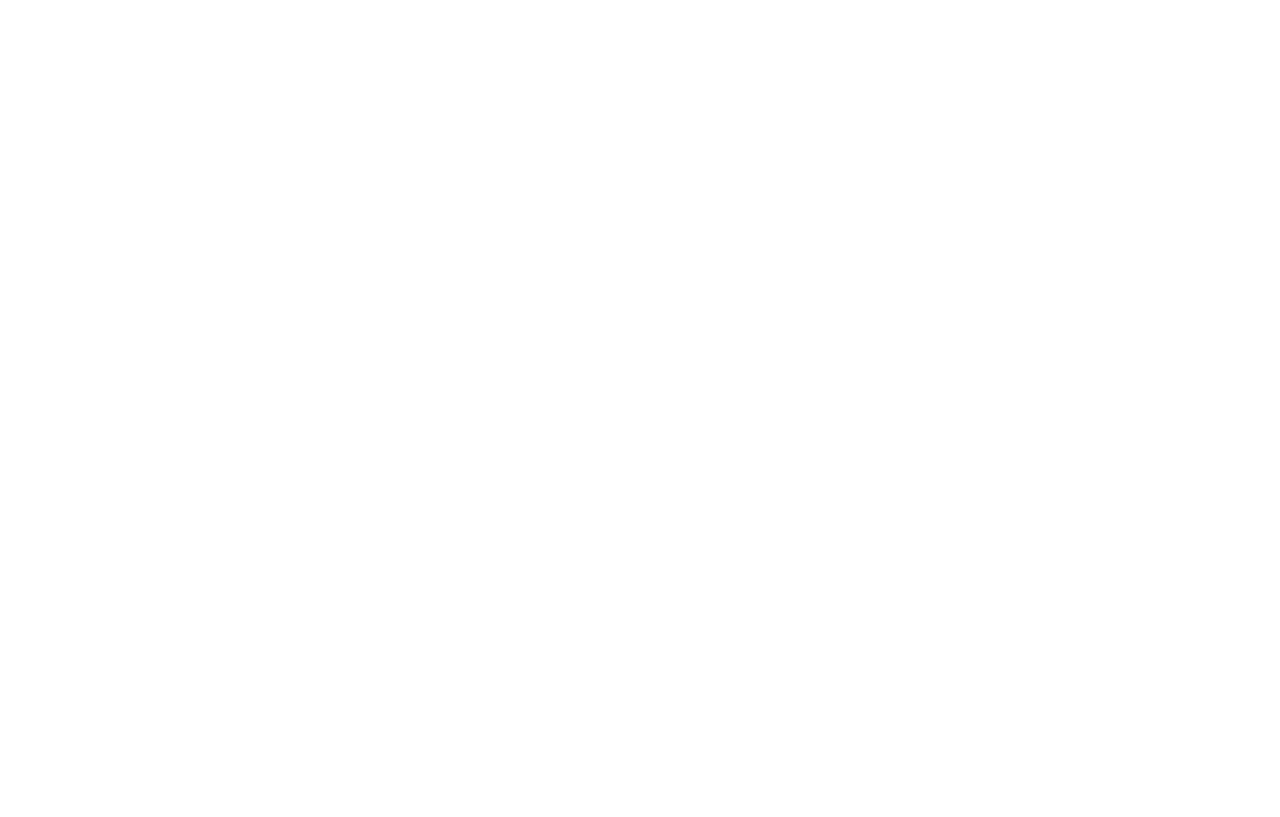
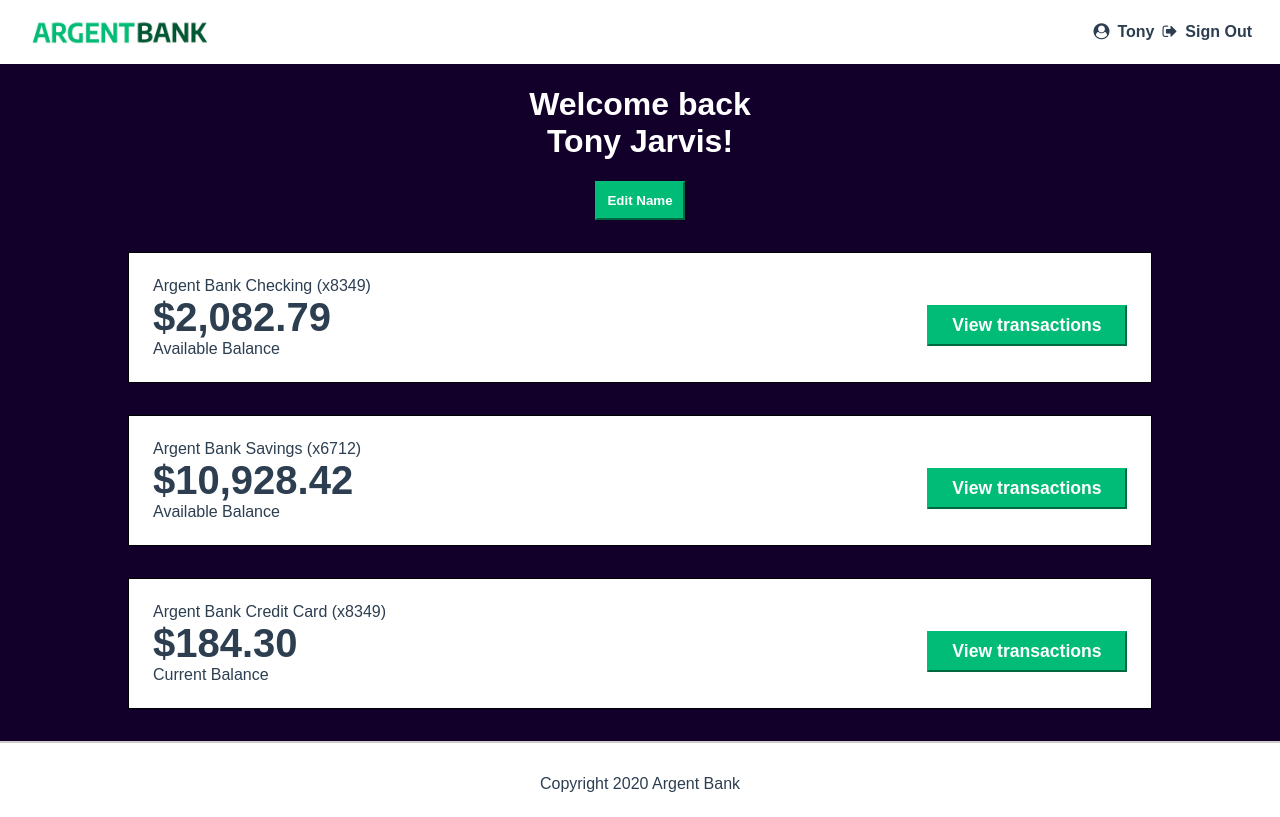
Before and after one commit to samakunchan/argent-bank, a React (Create React App) app: page /dashboard/user in a window 1280 px wide. Built offline with nearby package versions, Linux system fonts and the light colour scheme.

Commit message:
feat: pages
- Création d'un composant dashboard.
- Ajout du dashboard dans le router avec un path basique pour le moment.

```diff
--- a/src/index.jsx
+++ b/src/index.jsx
@@ -1,5 +1,6 @@
 import './index.scss';
 import { Route, BrowserRouter as Router, Routes } from 'react-router-dom';
+import DashboardPage from './pages/DashboardPage';
 import HomePage from './pages/HomePage';
 import LayoutComponent from './components/layout/LayoutComponent';
 import LoginPage from './pages/LoginPage';
@@ -10,12 +11,13 @@
 const root = ReactDOM.createRoot(document.getElementById('root'));
 root.render(
   <>
-    {/*<Router>*/}
-    <Router basename={'/argent-bank'}>
+    <Router>
+      {/*<Router basename={'/argent-bank'}>*/}
       <LayoutComponent>
         <Routes>
           <Route path='/' element={<HomePage />} />
           <Route path='/sign-in' element={<LoginPage />} />
+          <Route path='/dashboard/user' element={<DashboardPage />} />
         </Routes>
       </LayoutComponent>
     </Router>
--- /dev/null
+++ b/src/pages/DashboardPage/index.jsx
@@ -0,0 +1,49 @@
+import './index.scss';
+
+const DashboardPage = () => {
+  return (
+    <main className='main bg-dark'>
+      <div className='header'>
+        <h1>
+          Welcome back
+          <br />
+          Tony Jarvis!
+        </h1>
+        <button className='edit-button'>Edit Name</button>
+      </div>
+      <h2 className='sr-only'>Accounts</h2>
+      <section className='account'>
+        <div className='account-content-wrapper'>
+          <h3 className='account-title'>Argent Bank Checking (x8349)</h3>
+          <p className='account-amount'>$2,082.79</p>
+          <p className='account-amount-description'>Available Balance</p>
+        </div>
+        <div className='account-content-wrapper cta'>
+          <button className='transaction-button'>View transactions</button>
+        </div>
+      </section>
+      <section className='account'>
+        <div className='account-content-wrapper'>
+          <h3 className='account-title'>Argent Bank Savings (x6712)</h3>
+          <p className='account-amount'>$10,928.42</p>
+          <p className='account-amount-description'>Available Balance</p>
+        </div>
+        <div className='account-content-wrapper cta'>
+          <button className='transaction-button'>View transactions</button>
+        </div>
+      </section>
+      <section className='account'>
+        <div className='account-content-wrapper'>
+          <h3 className='account-title'>Argent Bank Credit Card (x8349)</h3>
+          <p className='account-amount'>$184.30</p>
+          <p className='account-amount-description'>Current Balance</p>
+        </div>
+        <div className='account-content-wrapper cta'>
+          <button className='transaction-button'>View transactions</button>
+        </div>
+      </section>
+    </main>
+  );
+};
+
+export default DashboardPage;
```
Also changed, not shown: src/pages/DashboardPage/index.scss (added), 1 other file (tests, documents, lock files or other folders).
